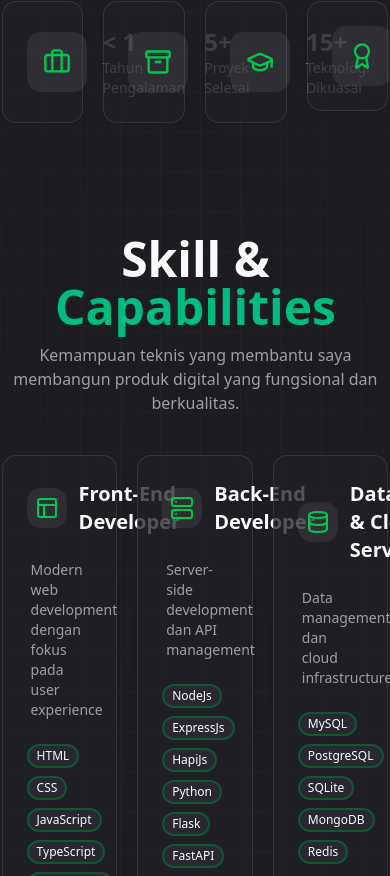
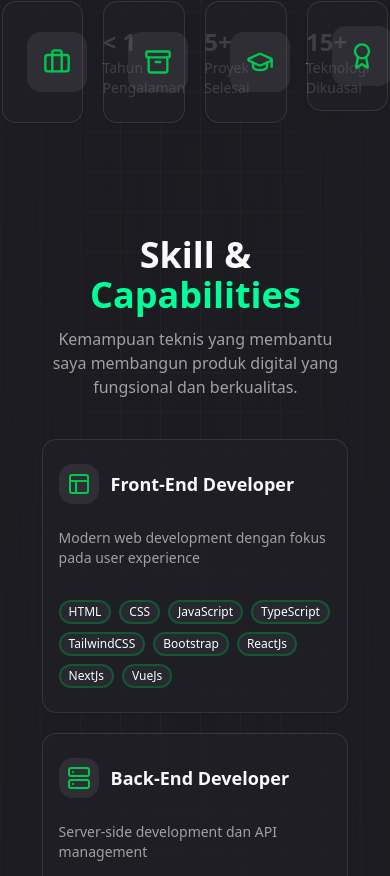
Before and after one commit to AnamSadat/portofolio-v1, a Next.js app: page / in a window 390 px wide. Shown: the part 2268-3144 px from the top of the page. Built offline with nearby package versions, Linux system fonts and the light colour scheme.

Commit message:
feat: responsive skills

```diff
--- a/src/components/organism/skill.tsx
+++ b/src/components/organism/skill.tsx
@@ -25,14 +25,16 @@ import { Description } from '../molecules/description';
 type SkillProps = ClassNameProps;
 
 export function Skill({ className }: SkillProps) {
-  const baseClass = cn(className);
+  const baseClass = cn(
+    'w-full mx-auto px-10 sm:px-6 lg:px-0 py-12 sm:pt-20',
+    className
+  );
   const baseCard = cn(
     'hover:shadow-custom-hover h-full flex flex-col',
     isColorCard
   );
   const baseCardWrapper = cn(
-    'transition-transform duration-300 ease-out hover:-translate-y-2 hover:shadow-custom-hover',
-    ''
+    'transition-transform duration-300 ease-out hover:-translate-y-2 hover:shadow-custom-hover'
   );
 
   // Menggunakan mapping untuk skill sesuai kategori
@@ -51,8 +53,8 @@ export function Skill({ className }: SkillProps) {
         <Header
           title="Skill &"
           titleColor="Capabilities"
-          className="text-5xl font-bold"
-          classNameTitleColor="text-emerald-500"
+          className="text-4xl sm:text-4xl md:text-5xl font-bold"
+          classNameTitleColor="text-custom"
           space
         />
         <Description>
@@ -60,7 +62,9 @@ export function Skill({ className }: SkillProps) {
           fungsional dan berkualitas.
         </Description>
       </header>
-      <div className="grid grid-cols-3 gap-5 pt-10">
+
+      {/* Grid responsif: 1 kolom di mobile, 2 di tablet, 3 di desktop */}
+      <div className="grid grid-cols-1 sm:grid-cols-2 lg:grid-cols-3 gap-5 pt-10">
         {titleSkill.map((skills, index) => {
           const skillCategory = skills.title;
           const skillsList = skillsByCategory[skillCategory] || []; // Ambil skill berdasarkan kategori
@@ -73,7 +77,7 @@ export function Skill({ className }: SkillProps) {
                 data-aos-delay={skills.duration}
                 data-aos-once={skills.once}
               >
-                <CardHeader className="gap-3 flex items-center">
+                <CardHeader className="gap-3 flex items-center px-4 sm:px-6">
                   <Icon
                     className={
                       'bg-zinc-500/20 rounded-xl p-2 text-green-500 text-md'
@@ -81,12 +85,14 @@ export function Skill({ className }: SkillProps) {
                   >
                     {skills.icon}
                   </Icon>
-                  <h1 className="font-bold text-xl">{skillCategory}</h1>
+                  <h1 className="font-bold text-lg sm:text-xl">
+                    {skillCategory}
+                  </h1>
                 </CardHeader>
-                <CardDescription className="px-7">
+                <CardDescription className="px-4 sm:px-7 pb-2 text-sm sm:text-base">
                   <p>{skills.description}</p>
                 </CardDescription>
-                <CardContent>
+                <CardContent className="px-4 sm:px-6">
                   <span className="flex flex-wrap gap-2">
                     {skillsList.map((item, index) => (
                       <Badge
```
